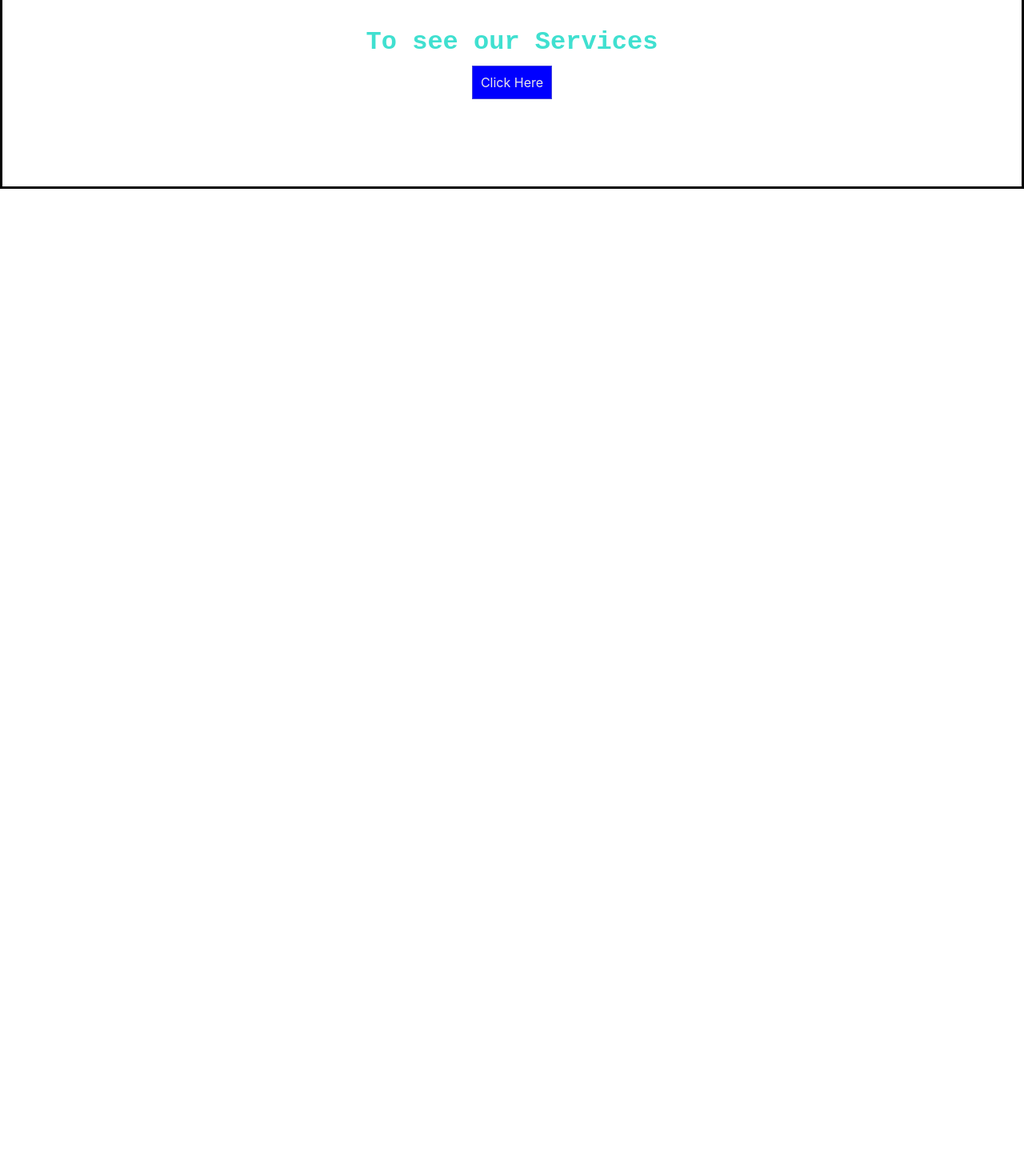
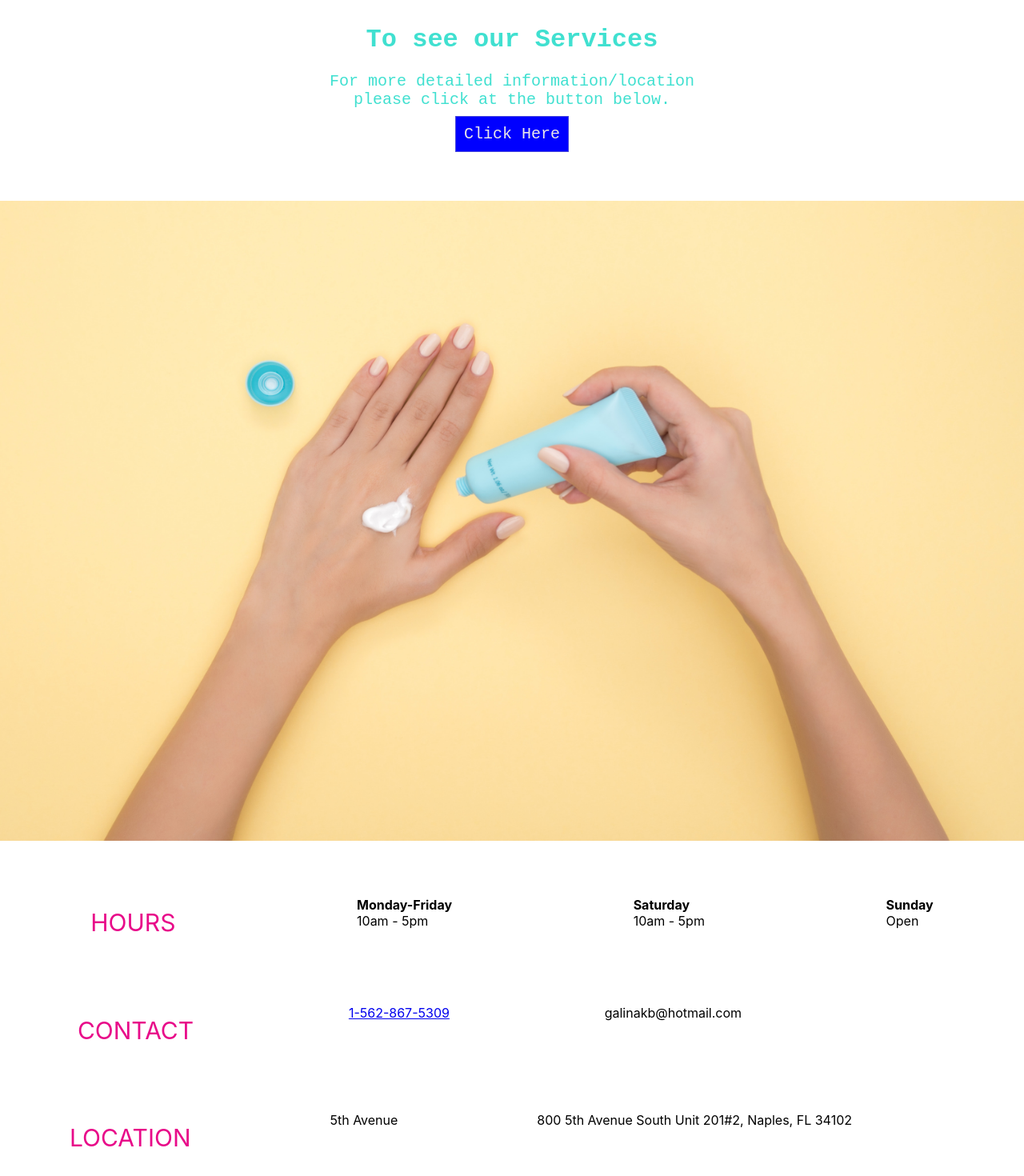
Before and after one commit to batuhaandogan/zeugma-spa, a React (Create React App) app in the folder myfolder/: page / in a window 1280 px wide. Shown: the part 2537-4007 px from the top of the page at 80% size. Before the commit the page ends 2773 px from the top, so only its background shows below. Built offline with nearby package versions, Linux system fonts and the light colour scheme.

Commit message:
almost done with home page

```diff
--- a/myfolder/src/App.css
+++ b/myfolder/src/App.css
@@ -610,7 +610,7 @@ html, body {
   height: 40vh;
   text-align: center;
   text-decoration: none;
-  border: 3px solid black;
+  /* border: 3px solid black; */
 
 }
 
@@ -619,7 +619,11 @@ html, body {
   padding-top: 100px;
   font-family: 'Courier New', Courier, monospace;
 }
-
+.scroll-to-treatments p {
+  color: turquoise;
+  font-family: 'Courier New', Courier, monospace;
+  font-size: 20px;
+}
 
 
 .the-a-tag {
@@ -630,3 +634,13 @@ html, body {
   padding: 10px;
 
 }
+
+
+
+.yellow-image img {
+  /* height: 20vh; */
+  height: 100vh;
+  width: 100%;
+  background-size: cover;
+  background-repeat: no-repeat;
+}
--- a/myfolder/src/components/Main.js
+++ b/myfolder/src/components/Main.js
@@ -6,7 +6,8 @@ import JC from '../images/salonbyjc.jpg';
 import tas from '../images/tas.jpg';
 import beauty from '../images/beauty.jpg';
 import amazing from '../images/amazing.jpg';
-import bath from '../images/bath.jpg'
+import bath from '../images/bath.jpg';
+import yellow from '../images/yellow.jpg';
 
 
 
@@ -135,7 +136,7 @@ class Main extends Component {
 
                      <div className="border-make">
                     <h1>To see our Services</h1>
-
+                    <p>For more detailed information/location<br/> please click at the button below.</p>
                          <p>
                                 <a className="the-a-tag" href="home">Click Here</a>
                                 </p>
@@ -145,6 +146,49 @@ class Main extends Component {
                     </div>
 
 
+                        <div className="yellow-image">
+                        <img  src={yellow} />
+                        </div>
+
+
+
+                          <div className="zeugma">
+
+<div className="hours-working">
+    <p id="the-hours">
+        HOURS
+    </p>
+    <p>
+       <strong>Monday-Friday</strong><br/> 10am - 5pm
+    </p>
+    <p>
+        <strong>Saturday</strong><br/>10am - 5pm
+        </p>
+        <p>
+       <strong>Sunday</strong><br/> Open
+    </p>
+</div>
+
+<div className="contact-info">
+       <p id="the-hours">CONTACT</p>
+
+       <p>
+       <a href="tel:1-562-867-5309">1-562-867-5309</a>
+       </p>
+
+       <p>galinakb@hotmail.com</p>
+</div>
+
+   <div className="location-info">
+       <p id="the-hours">LOCATION</p>
+
+       <p>5th Avenue</p>
+
+       <p>800 5th Avenue South Unit 201#2, Naples, FL 34102</p>
+   </div>
+{/* <iframe src="https://www.google.com/maps/embed?pb=!1m18!1m12!1m3!1d3631.6553873008684!2d-81.79686567803728!3d26.142724671783515!2m3!1f0!2f0!3f0!3m2!1i1024!2i768!4f13.1!3m3!1m2!1s0x88dae10060afe8af%3A0xdbae2dee2f1a00a5!2sZeugma+Spa!5e0!3m2!1sen!2sus!4v1542152311596"></iframe> */}
+</div>
+
             </div>
         )
     }
```
